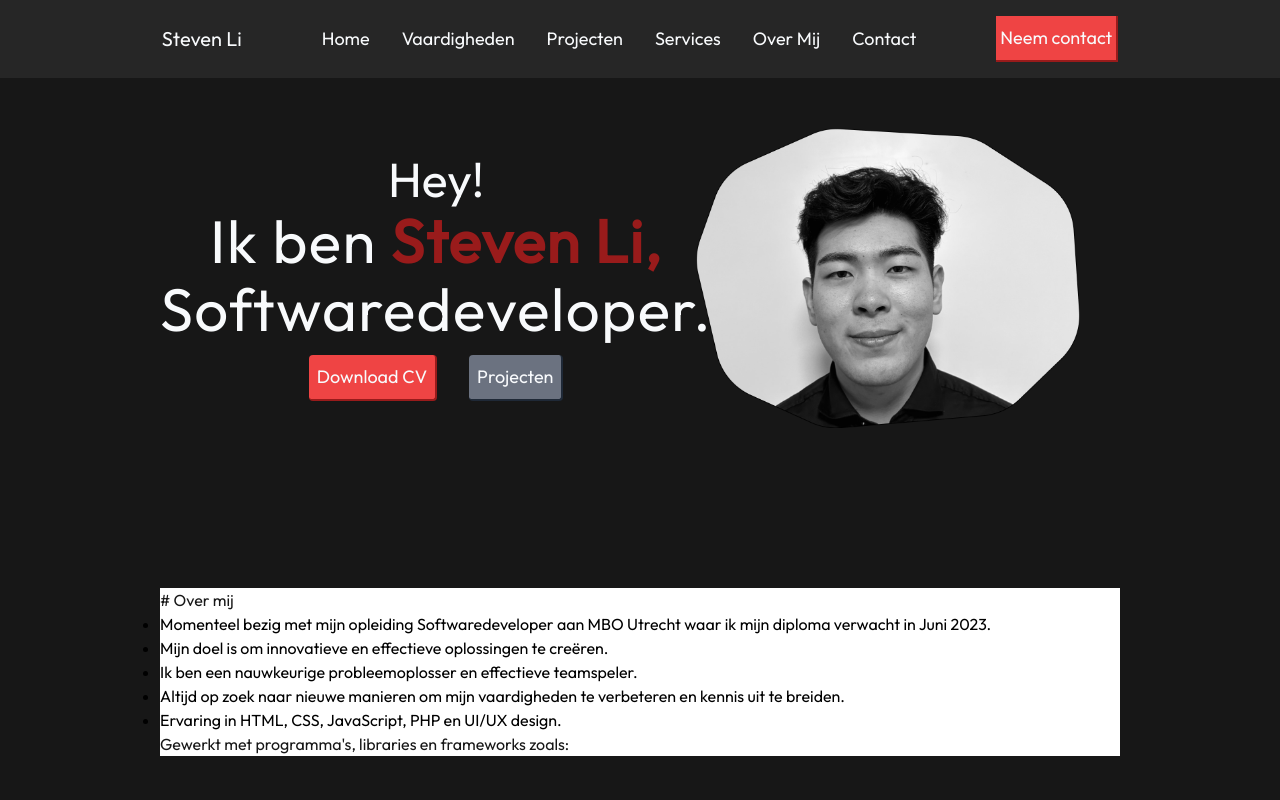
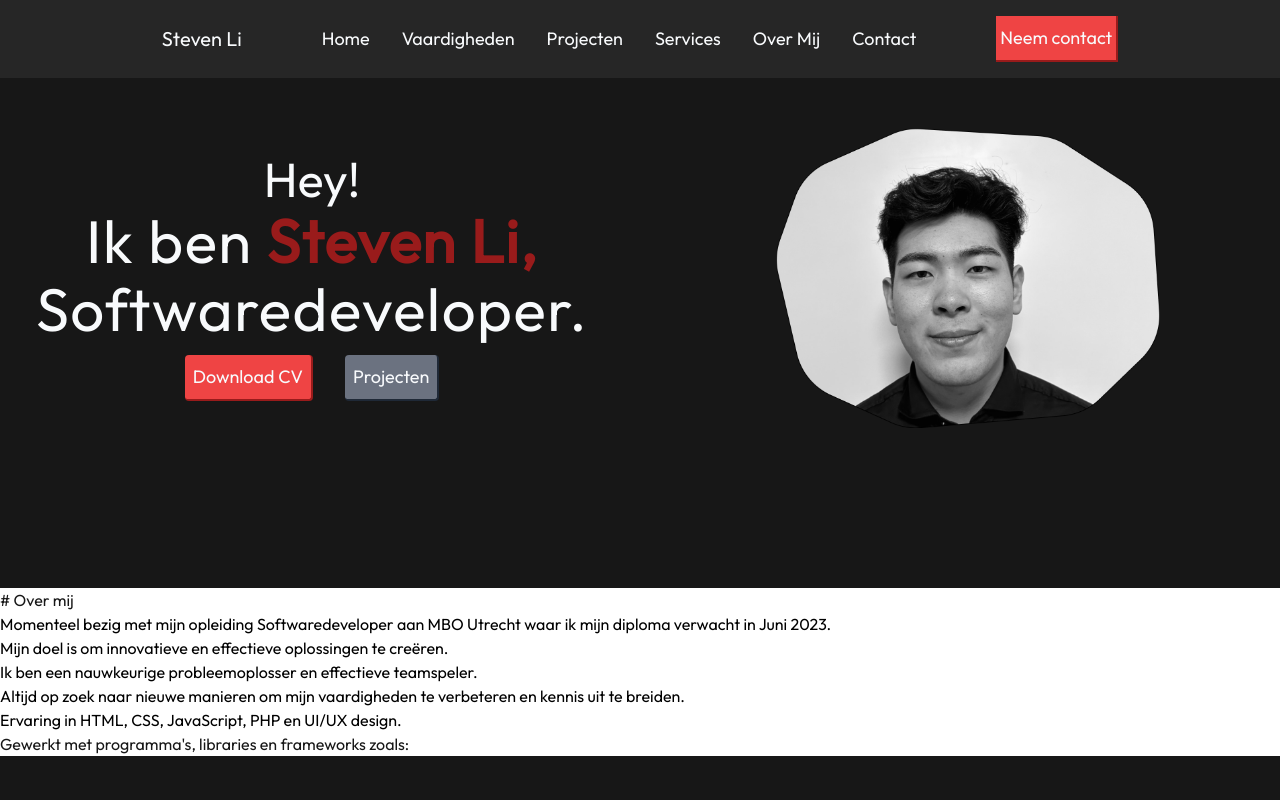
Before and after one commit to zStevenn/portfolio-old, a React (Vite) app: page / in a window 1280 px wide. Shown: the top 800 px of the page. Built offline with nearby package versions, Linux system fonts and the light colour scheme.

Commit message:
Deletes wrapper

```diff
--- a/src/App.jsx
+++ b/src/App.jsx
@@ -1,5 +1,4 @@
 import Navbar from "./components/Navbar"
-import Wrapper from "./components/Wrapper"
 import Footer from "./components/Footer"
 import Hero from "./components/Hero"
 import Aboutme from "./components/Aboutme"
@@ -10,7 +9,6 @@ function App() {
 	return (
 		<>
 			<Navbar />
-			<Wrapper>
 			<Hero />
 			{/* Vaardigheden */}
 			<Aboutme />
@@ -18,7 +16,6 @@ function App() {
 			<Contact />
 			{/* Projecten */}
 			<Projects />
-			</Wrapper>
 			<Footer />
 		</>
 	)
--- a/src/components/Wrapper.jsx
+++ /dev/null
@@ -1,9 +0,0 @@
-function Wrapper({ children }) {
-	return (
-		<div className="lg:max-w-screen-lg lg:mx-auto px-8">
-			{children}
-		</div>
-	)
-}
-
-export default Wrapper
```
Also changed, not shown: src/components/Button.jsx (deleted). Lines whose indentation alone changed are shown as unchanged.
